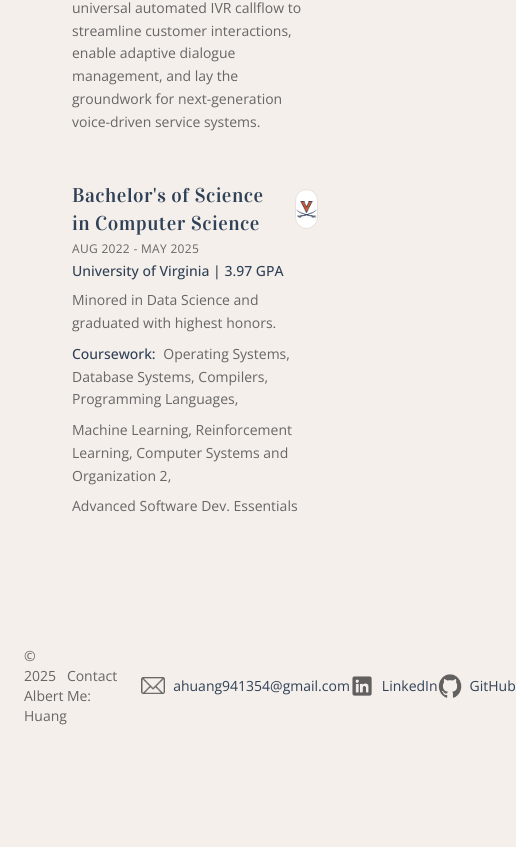
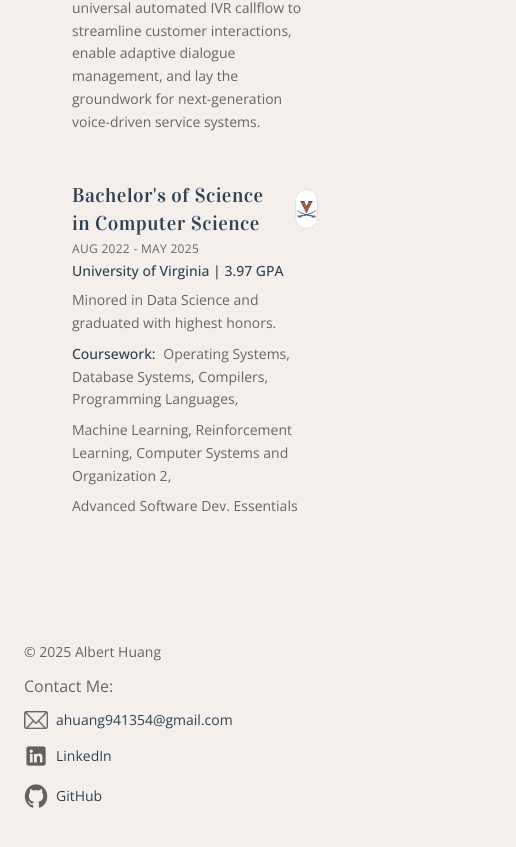
Before and after one commit to ahuang4504/Portfolio, a Next.js app: page / in a window 390 px wide. Shown: the part 4619-5466 px from the top of the page, 516 px wide, since content can reach past the window. Before the commit the page ends 5377 px from the top, so only its background shows below. Built offline with nearby package versions, Linux system fonts and the light colour scheme; no server answers.

Commit message:
Fixed footer on mobile

```diff
--- a/src/components/Footer.tsx
+++ b/src/components/Footer.tsx
@@ -2,14 +2,16 @@ const Footer = () => {
   return (
     <footer className="py-8 mt-16">
       <div className="max-w-3xl mx-auto px-6">
-        <div className="flex justify-between items-center">
-          <p className="text-sm text-[#666666]">© 2025 Albert Huang</p>
+        <div className="flex flex-col md:flex-row md:justify-between md:items-center space-y-4 md:space-y-0">
+          <p className="text-sm text-[#666666] -mt-1">© 2025 Albert Huang</p>
 
-          <div className="flex items-center space-x-6">
-            <span className="text-sm text-[#666666]">Contact Me:</span>
+          <div className="flex flex-col md:flex-row md:items-center space-y-3 md:space-y-0 md:space-x-6">
+            <span className="text-base text-[#666666] flex items-center -mt-1">Contact Me:</span>
+            <div className="space-y-2 md:space-y-0 md:flex md:space-x-6 md:items-center">
+              <div>
                 <a
                   href="mailto:ahuang941354@gmail.com"
-              className="text-link text-sm flex items-center gap-2 hover:opacity-80 transition-opacity"
+                  className="text-link text-sm inline-flex items-center gap-2 hover:opacity-80 transition-opacity w-fit"
                 >
                   <img
                     src="/email.png"
@@ -18,11 +20,13 @@ const Footer = () => {
                   />
                   ahuang941354@gmail.com
                 </a>
+              </div>
+              <div>
                 <a
                   href="https://linkedin.com/in/ahuang941354"
                   target="_blank"
                   rel="noopener noreferrer"
-              className="text-link text-sm flex items-center gap-2 hover:opacity-80 transition-opacity"
+                  className="text-link text-sm inline-flex items-center gap-2 hover:opacity-80 transition-opacity w-fit"
                 >
                   <img
                     src="/linkedin.png"
@@ -31,11 +35,13 @@ const Footer = () => {
                   />
                   LinkedIn
                 </a>
+              </div>
+              <div>
                 <a
                   href="https://github.com/ahuang4504"
                   target="_blank"
                   rel="noopener noreferrer"
-              className="text-link text-sm flex items-center gap-2 hover:opacity-80 transition-opacity"
+                  className="text-link text-sm inline-flex items-center gap-2 hover:opacity-80 transition-opacity w-fit"
                 >
                   <img
                     src="/github.png"
@@ -47,6 +53,8 @@ const Footer = () => {
               </div>
             </div>
           </div>
+        </div>
+      </div>
     </footer>
   );
 };
```
Also changed, not shown: 1 other file (tests, documents, lock files or other folders). Lines whose indentation alone changed are shown as unchanged.
